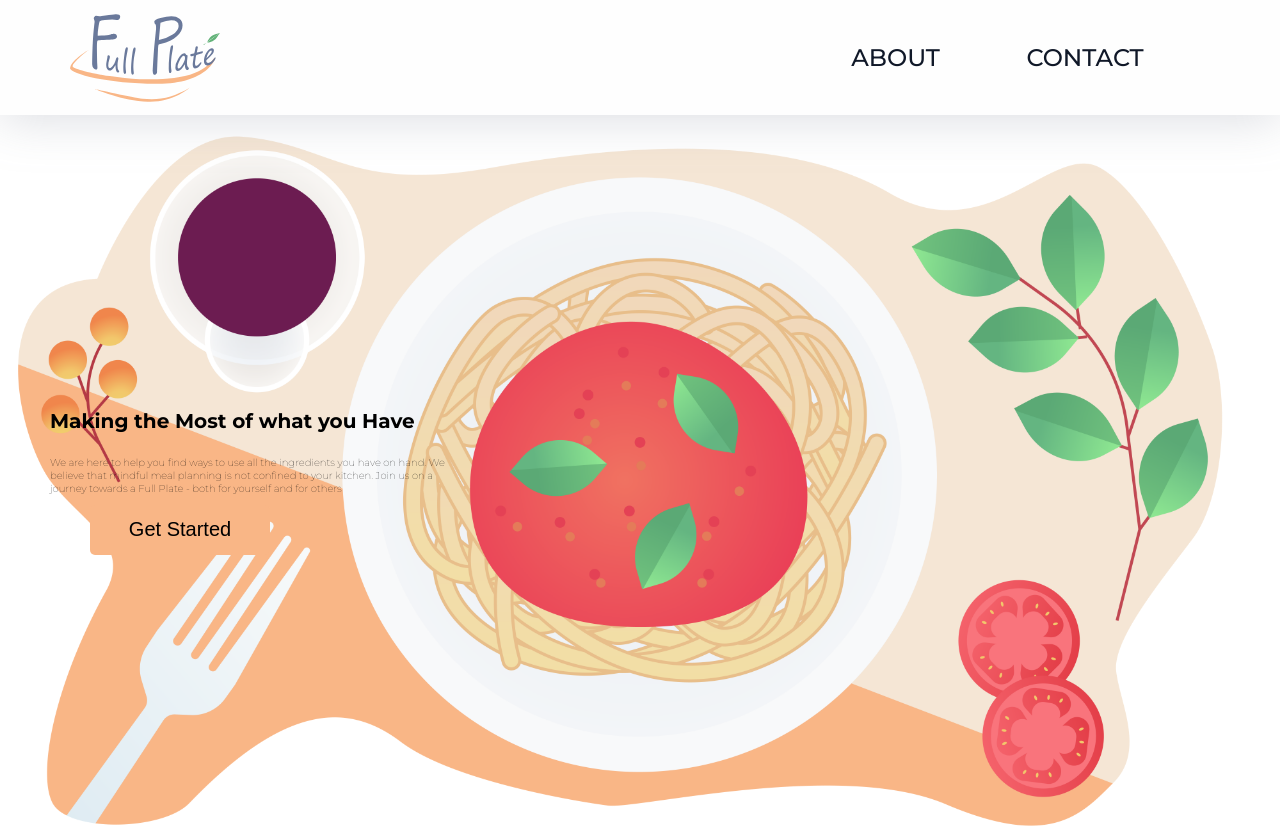
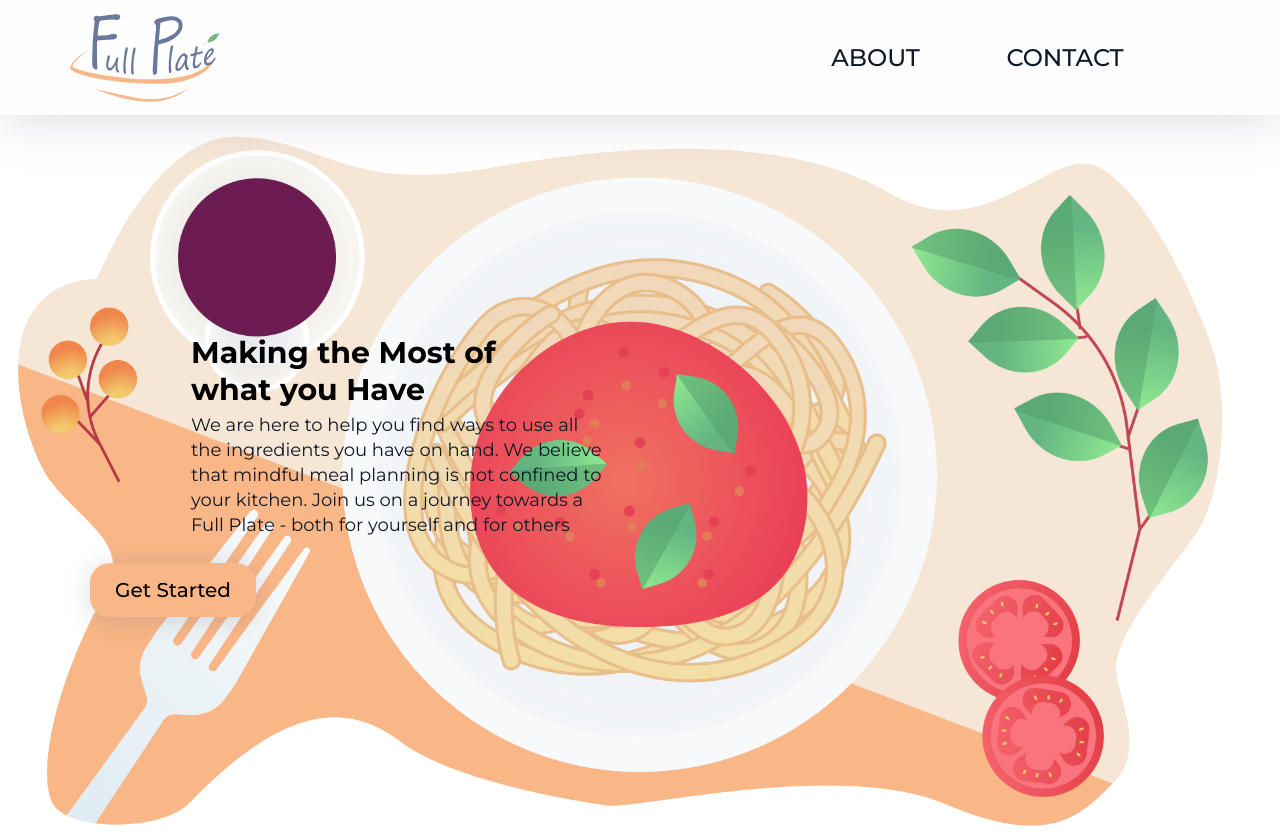
Before and after one commit to Don-PhDev/FullPlate, a React (Create React App) app: page / in a window 1280 px wide. Built offline with nearby package versions, Linux system fonts and the light colour scheme.

Commit message:
Add styling to homePageTextContainer and child elements, change styling to button in Home.css

```diff
--- a/src/styles/Home.css
+++ b/src/styles/Home.css
@@ -1,3 +1,8 @@
+* {
+  margin: 0;
+  padding: 0;
+}
+
 .home {
   width: 100%;
   height: 90vh;
@@ -20,35 +25,51 @@
   display: flex;
   flex-direction: column;
   width: 411px;
+  height: 229px;
+  margin-left: 141px;
 }
 
 .headerContainer h1 {
   justify-content: center;
   align-items: center;
-  font-size: 20px;
+  font-size: 30px;
   font-weight: 50;
   color: black;
+  width: 376px;
+  height: 74px;
+  margin-bottom: 5px;
 }
 
 .headerContainer p {
-  padding: 0;
-  font-size: 10px;
-  font-weight: lighter;
-  color: black;
+  font-family: 'Montserrat';
+  font-style: normal;
+  font-weight: 400;
+  font-size: 18px;
+  line-height: 25px;
+  color: #101828;
+  width: 411px;
+  height: 150px;
 }
 
 .headerContainer button {
+  font-family: 'Montserrat';
+  font-style: normal;
+  font-weight: 500;
+  font-size: 20px;
+  line-height: 24px;
+  text-align: center;
   color: #F9B686;
   border: none;
-  border-radius: 5px;
+  border-radius: 20px;
+  gap: 10px;
   cursor: pointer;
-  justify-content: center;
-  background-color: #F9B686;;
-  height: 50px;
-  width: 180px;
+  background-color: #F9B686;
+  height: 54px;
+  width: 166px;
   color: Black;
   text-decoration: none;
-  font-size: 20px;
+  box-shadow: 0px 3px 25px rgba(102, 112, 133, 0.25);
+  padding: 15px, 62px;
 }
 
 .headerContainer button:hover {
```
